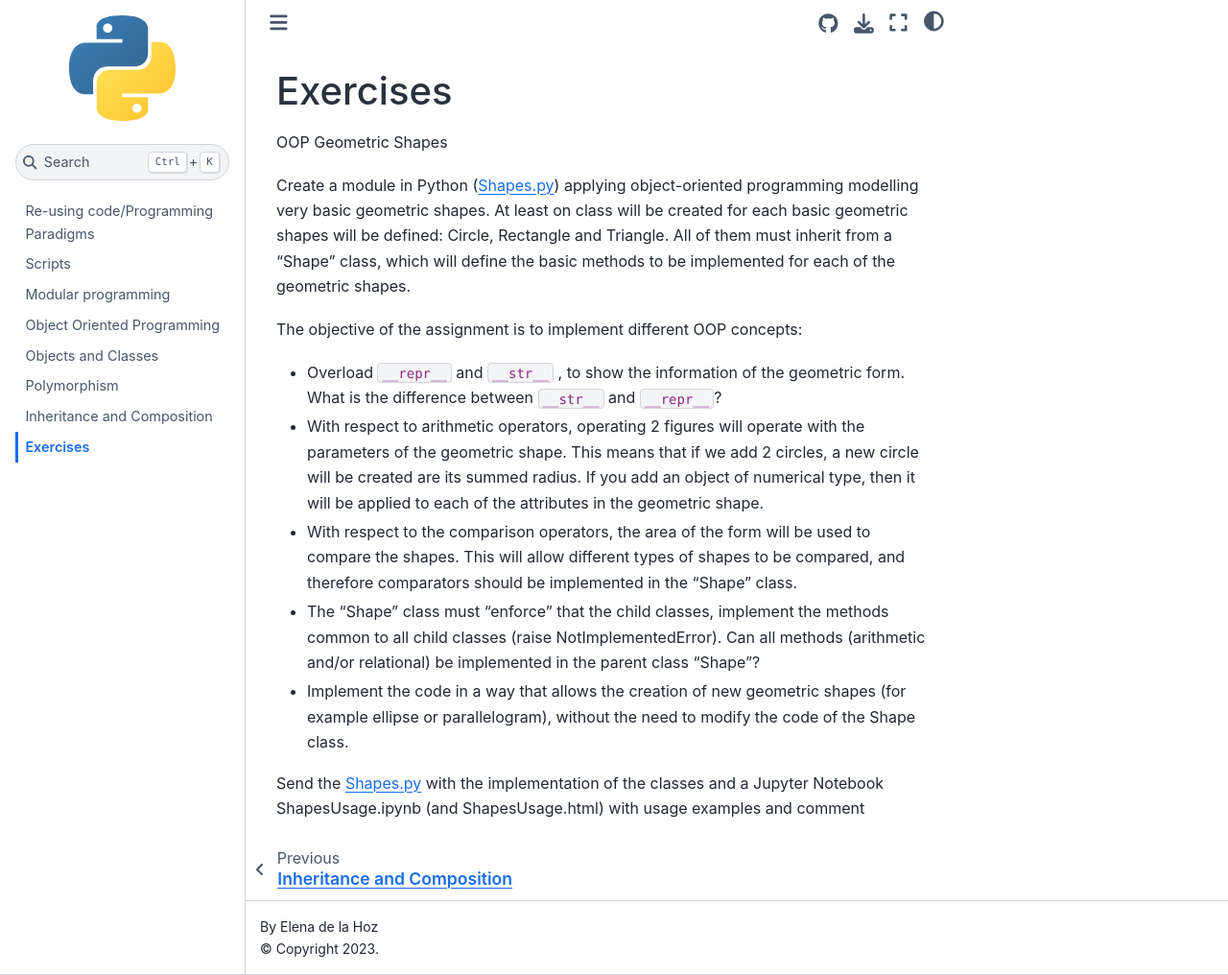
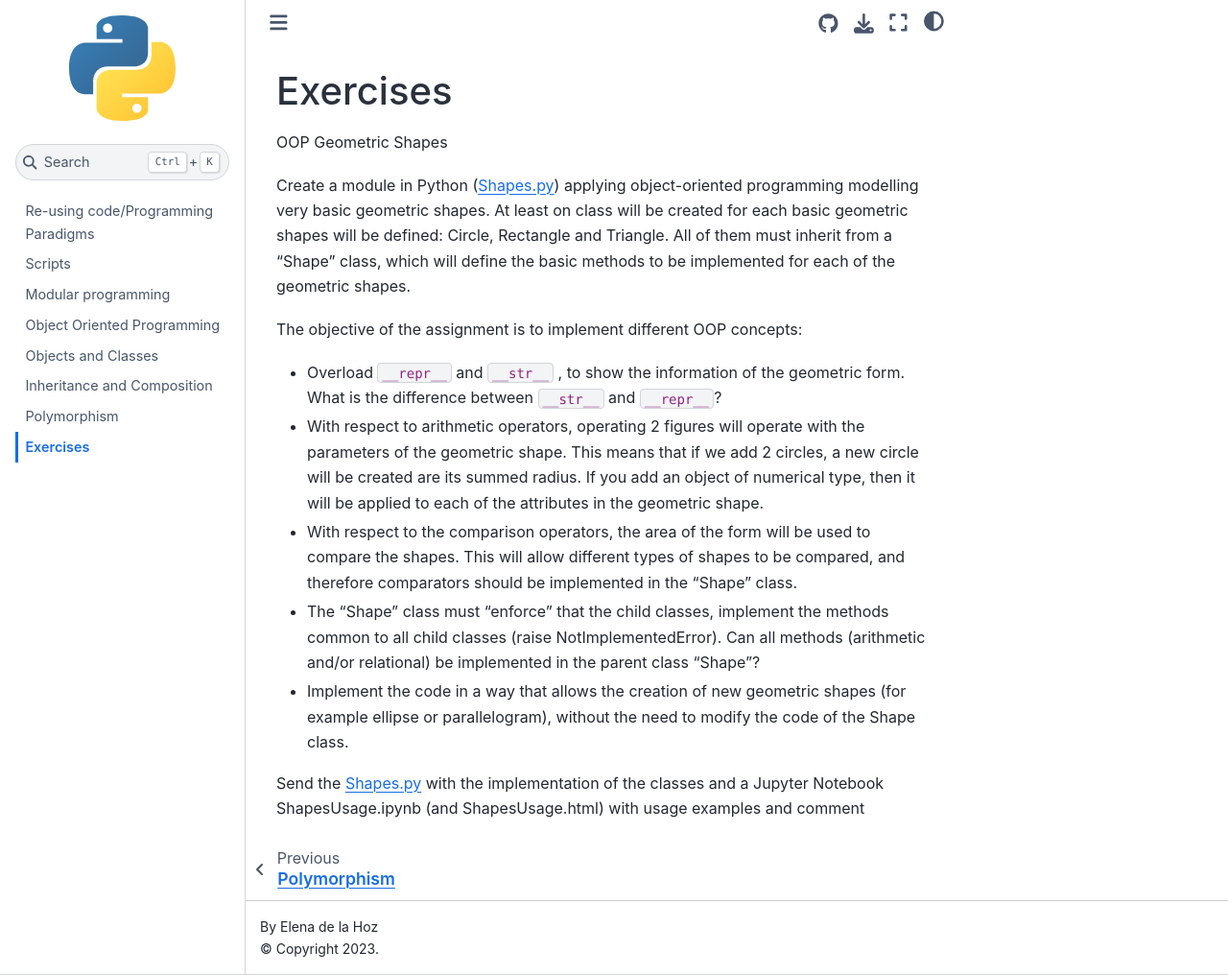
Before and after one commit to edelahoz/modular_and_object_oriented_programming, a Jupyter Book: the page built from exercises.md, in a window 1280 px wide and 1016 px high. Shown: the whole window at 96% size. Built offline with Jupyter Book 1.0.4 settings and Sphinx 7.4.7 and the Sphinx Book theme 1.1.4, drawn with Linux system fonts in a browser that asks for light colours; some of the changed lines change nothing that is shown.

Commit message:
Update _toc.yml

```diff
--- a/_toc.yml
+++ b/_toc.yml
@@ -8,6 +8,6 @@ chapters:
 - file: new_modular_programming
 - file: oop
 - file: new_classes
+- file: new_inheritance_composition
 - file: polymorphism
-- file: new_inheritance_composition
 - file: exercises
```
